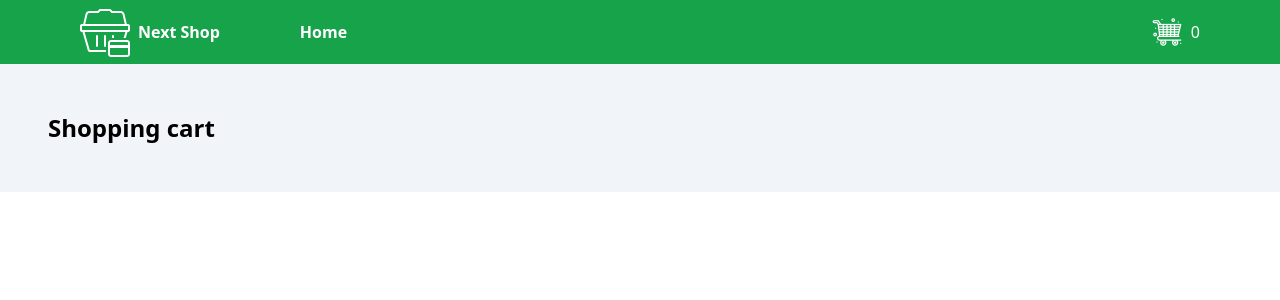
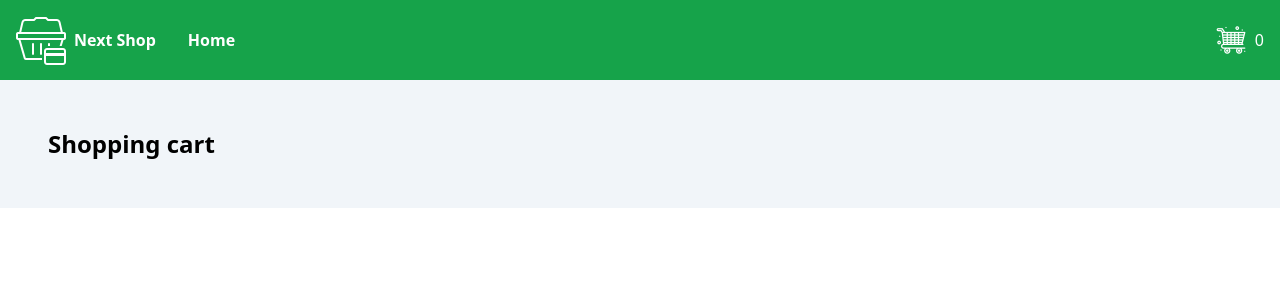
Before and after one commit to mwafy092/next-shop, a Next.js app: page /cart in a window 1280 px wide. Shown: the top 300 px of the page. Built offline with nearby package versions, Linux system fonts and the light colour scheme.

Commit message:
fix nav styles

```diff
--- a/src/app/(shared-components)/nav.tsx
+++ b/src/app/(shared-components)/nav.tsx
@@ -17,8 +17,8 @@ const Nav = () => {
         fetchCart();
     }, [cartStore]);
     return (
-        <nav className='bg-green-600 text-white h-16 p-4 flex justify-between items-center px-20'>
-            <div className='flex items-center gap-20'>
+        <nav className='bg-green-600 text-white h-20 p-4 flex justify-between items-center'>
+            <div className='flex items-center gap-8'>
                 <Link
                     href='/'
                     className='flex items-center gap-2'>
```
